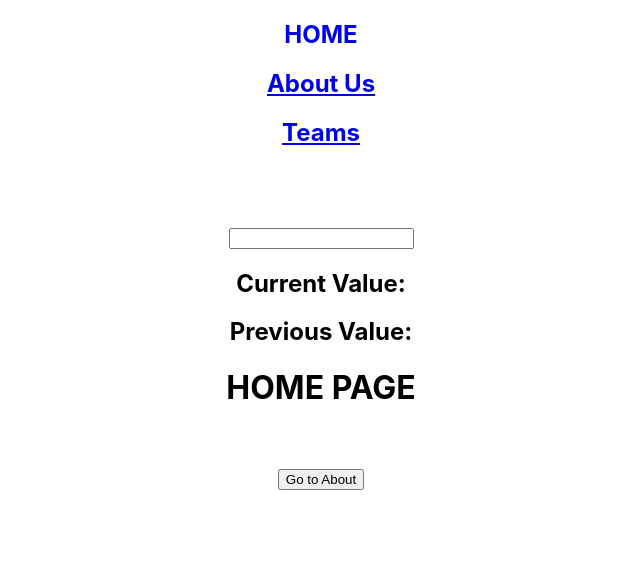
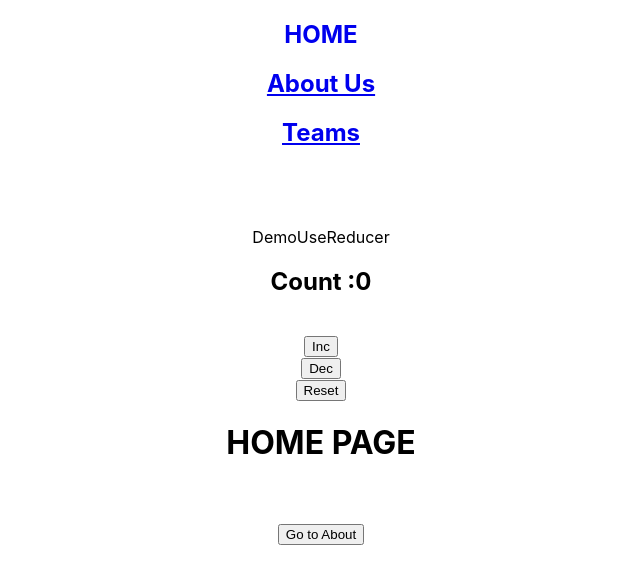
Before and after one commit to Aakarsh2000/zee4, a React (Create React App) app: page / in a window 1280 px wide. Shown: the top 584 px of the page, without its empty margins (319-959 px from the left). Built offline with nearby package versions, Linux system fonts and the light colour scheme.

Commit message:
Added DemoUseReducer.js

```diff
--- a/src/App.js
+++ b/src/App.js
@@ -9,12 +9,14 @@ import India from './components/India';
 import Pakistan from './components/Pakistan';
 import Players from './components/Players';
 import DemoUseRef from './components/DemoUseRef';
+import DemoUseReducer from './components/DemoUseReducer';
 
 function App() {
   return (
     <div className="App">
       <NavBar/> <br></br><br></br><br></br>
-      <DemoUseRef/>
+      {/* <DemoUseRef/> */}
+      <DemoUseReducer/>
       <Routes>
         <Route path='/' element={<Home/>}></Route>
         <Route path='aboutus' element={<AboutUs/>}></Route>
--- /dev/null
+++ b/src/components/DemoUseReducer.js
@@ -0,0 +1,29 @@
+import React,{useReducer} from 'react'
+const initialstate = 0
+    const myReducer = (state,action)=>{
+        switch(action){
+            case 'increment':
+                return state+1
+            case 'decrement':
+                return state-1
+            case 'reset':
+                return initialstate
+            default:
+                return state
+        }
+    }
+function DemoUseReducer() {
+
+    const[count,dispatch] = useReducer(myReducer, initialstate)
+
+  return (
+    <div> DemoUseReducer
+        <h2> Count :{count}</h2><br></br>
+        <button onClick={()=>dispatch('increment')}>Inc</button><br></br>
+        <button onClick={()=>dispatch('decrement')}>Dec</button><br></br>
+        <button onClick={()=>dispatch('reset')}>Reset</button>
+    </div>
+  )
+}
+
+export default DemoUseReducer
```
